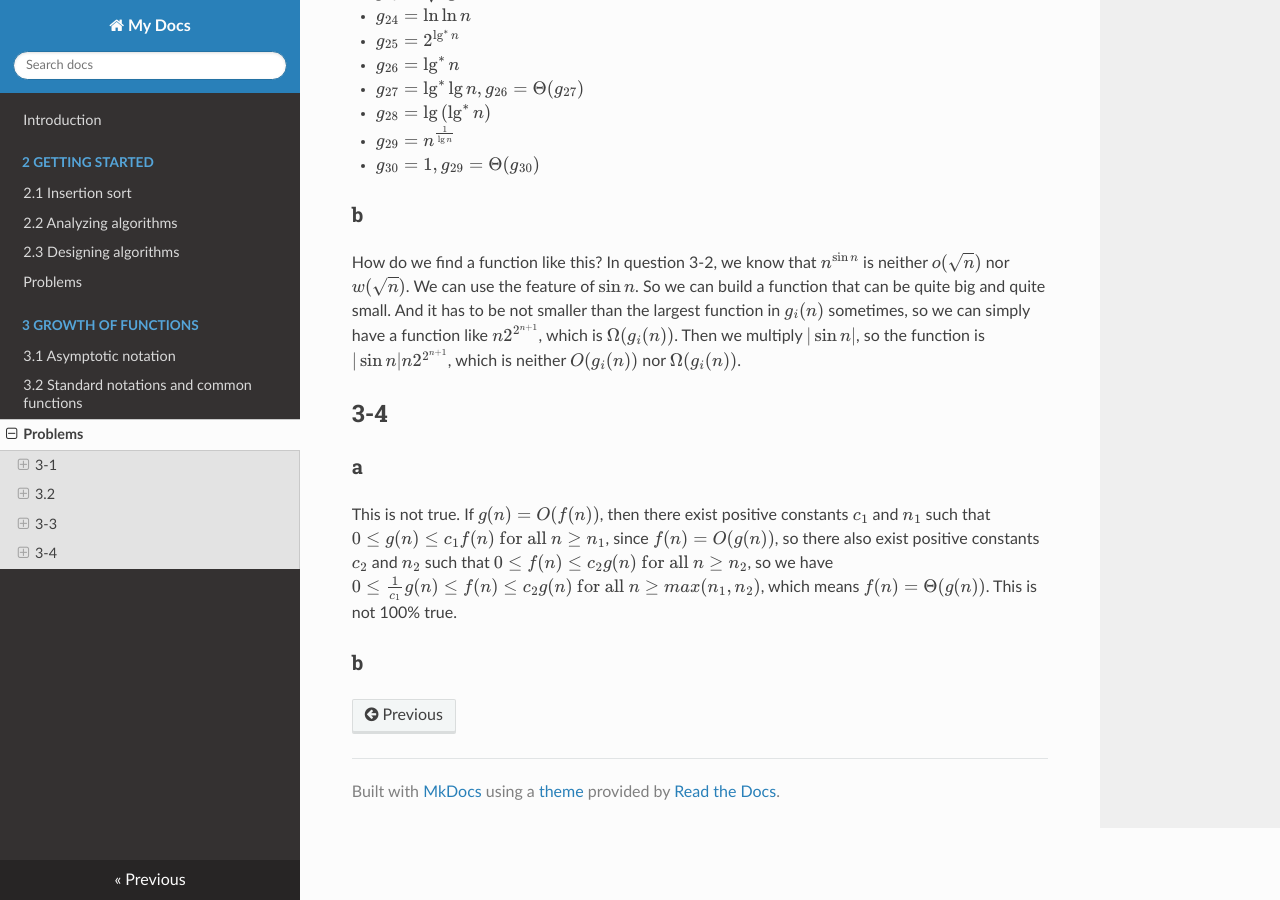
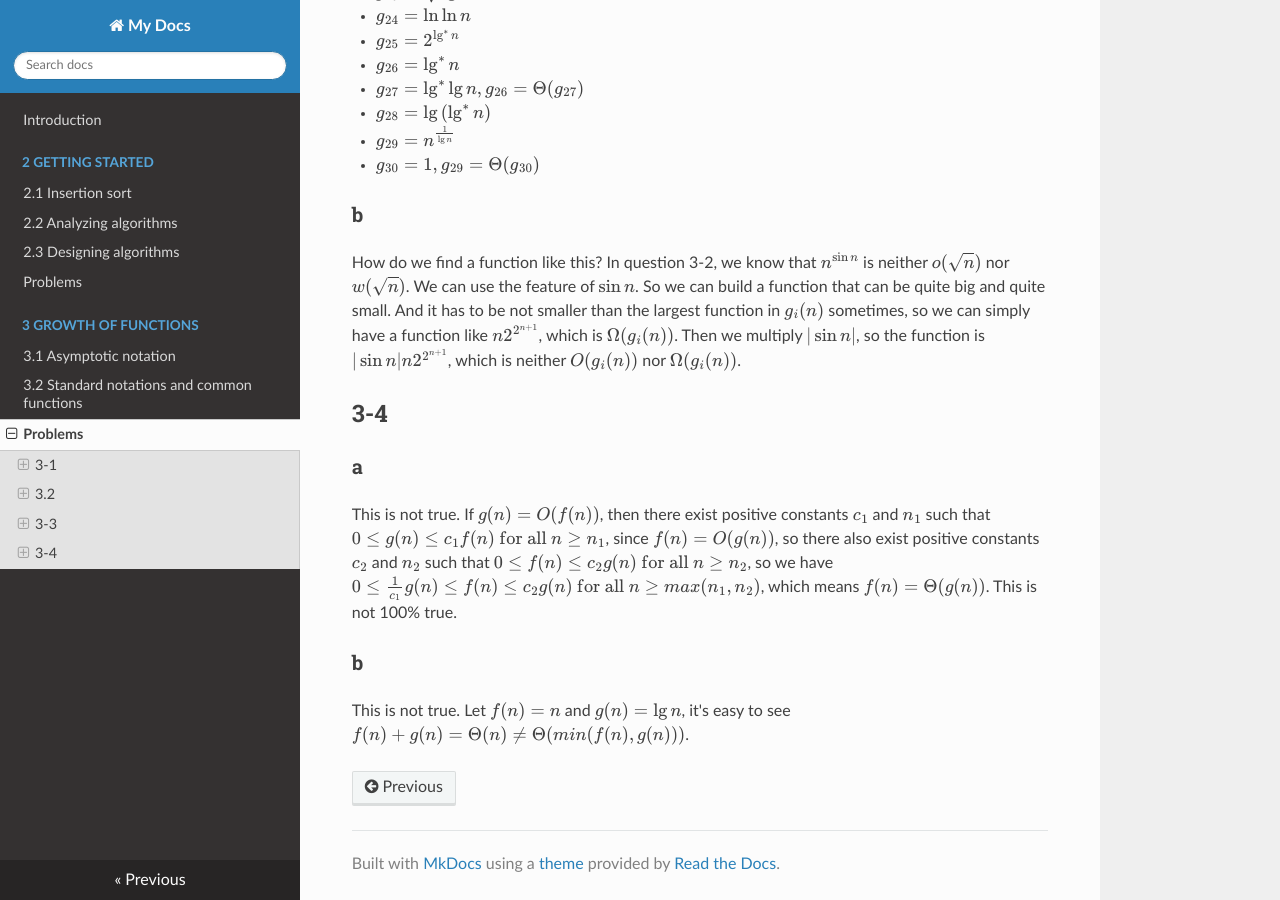
Before and after one commit to Frederick-S/Introduction-to-Algorithms-Notes, an MkDocs documentation site: the page built from docs/3-Growth-of-Functions/Problems.md, in a window 1280 px wide and 900 px high, scrolled down 5854 px. Built offline with MkDocs 1.6.1, drawn with Linux system fonts in a browser that asks for light colours; nearby versions of some CDN libraries; formulas are drawn with MathJax 3; old or Windows-style settings are respelled for this version of MkDocs.

Commit message:
Update exercise

```diff
--- a/docs/3-Growth-of-Functions/Problems.md
+++ b/docs/3-Growth-of-Functions/Problems.md
@@ -166,3 +166,4 @@ How do we find a function like this? In question 3-2, we know that $n^{\sin{n}}$
 This is not true. If $g(n) = O(f(n))$, then there exist positive constants $c_1$ and $n_1$ such that $0 \leq g(n) \leq c_1f(n) \text{ for all } n \geq n_1$, since $f(n) = O(g(n))$, so there also exist positive constants $c_2$ and $n_2$ such that $0 \leq f(n) \leq c_2g(n) \text{ for all } n \geq n_2$, so we have $0 \leq \frac{1}{c_1}g(n) \leq f(n) \leq c_2g(n) \text{ for all } n \geq max(n_1, n_2)$, which means $f(n) = \Theta(g(n))$. This is not 100% true.
 
 ### b
+This is not true. Let $f(n) = n$ and $g(n) = \lg{n}$, it's easy to see $f(n) + g(n) = \Theta(n) \neq \Theta(min(f(n), g(n)))$.
```
